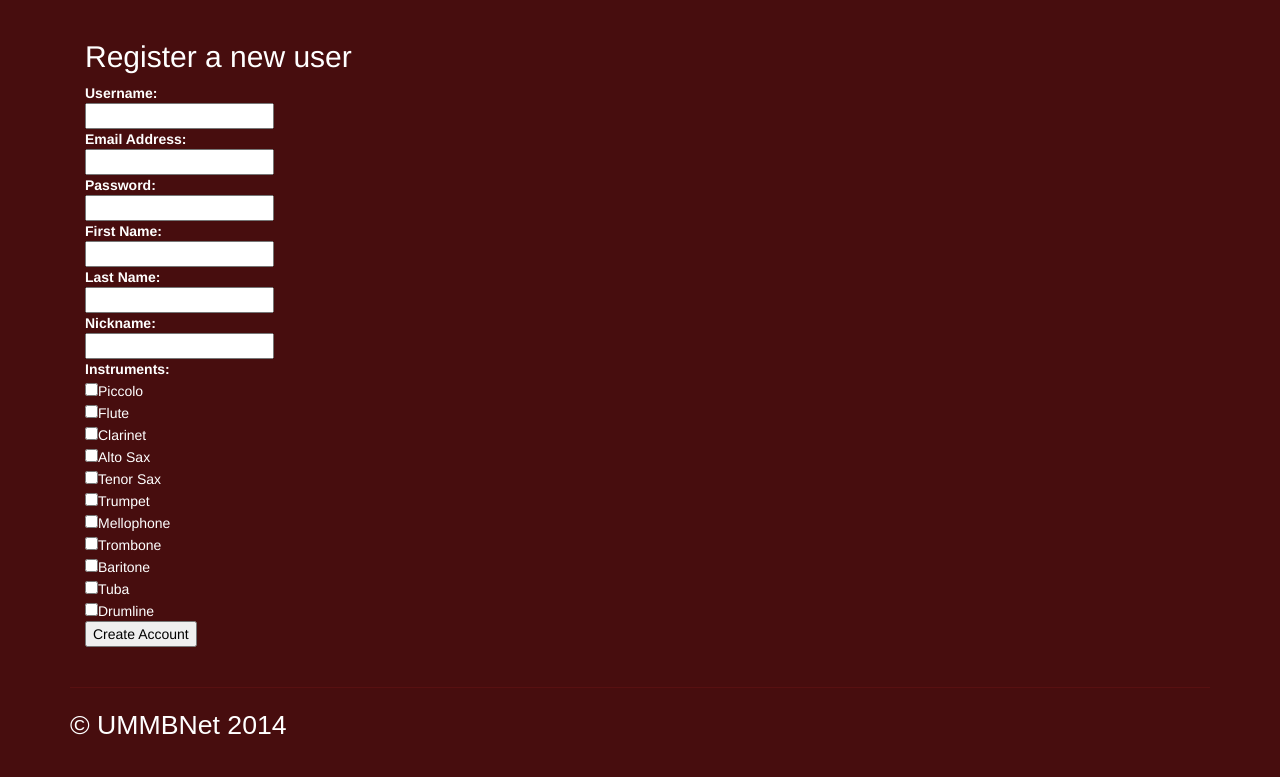
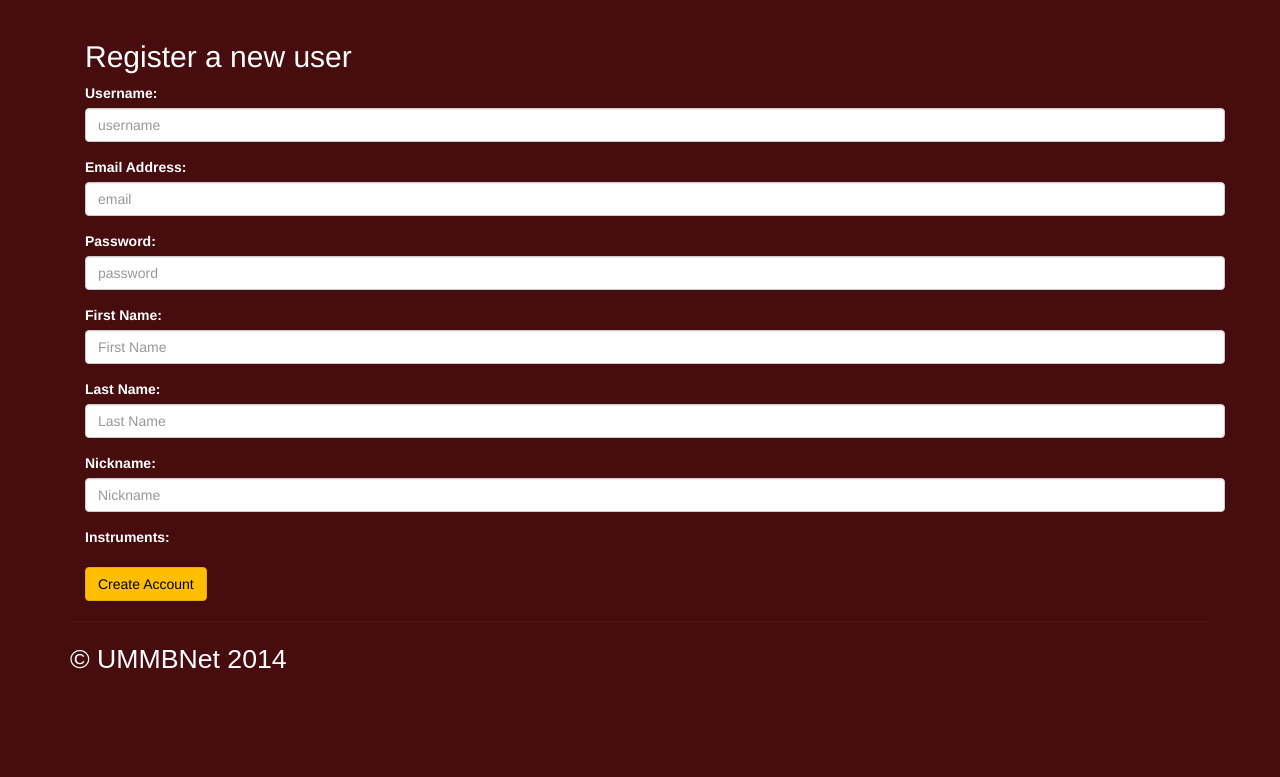
Before and after one commit to kevana/ummbNet, a Flask app: template templates/newuser.html in a window 1280 px wide. Shown: the part 52-829 px from the top of the page. After the commit the page ends 721 px from the top, so only its background shows below. Run offline with Flask 2, Linux system fonts and the light colour scheme; the template is opened without the code that fills it, so the values that code supplies are empty; parts of the project's set-up code (start-up, migrations or seed data) failed here and were passed over; some libraries are stand-ins or nearby versions.

Commit message:
Converted new user form to use bootstrap css, updated route function

```diff
--- a/templates/newuser.html
+++ b/templates/newuser.html
@@ -5,34 +5,41 @@
   <h2>Register a new user</h2>
   {% if error %}<p class=error><strong>Error:</strong></p> {{ error }}{% endif %}
   <form action="{{ url_for('newuser') }}" method='POST'>
-    <dl>
-      <dt>Username:</dt>
-      <dd><input type="text" name="username"></dd>
-      <dt>Email Address:</dt>
-      <dd><input type="text" name="email"></dd>
-      <dt>Password:</dt>
-      <dd><input type="password" name="password"></dd>
-      <dt>First Name:</dt>
-      <dd><input type="text" name="first_name"></dd>
-      <dt>Last Name:</dt>
-      <dd><input type="text" name="last_name"></dd>
-      <dt>Nickname:</dt>
-      <dd><input type="text" name="nickname"></dd>
-      <dt>Instruments:</dt>
-      <dd><input type="checkbox" name="piccolo" value="True">Piccolo</option><br>
-          <input type="checkbox" name="flute" value="True">Flute</option><br>
-          <input type="checkbox" name="clarinet" value="True">Clarinet</option><br>
-          <input type="checkbox" name="alto_sax" value="True">Alto Sax</option><br>
-          <input type="checkbox" name="tenor_sax" value="True">Tenor Sax</option><br>
-          <input type="checkbox" name="trumpet" value="True">Trumpet</option><br>
-          <input type="checkbox" name="mellophone" value="True">Mellophone</option><br>
-          <input type="checkbox" name="trombone" value="True">Trombone</option><br>
-          <input type="checkbox" name="baritone" value="True">Baritone</option><br>
-          <input type="checkbox" name="tuba" value="True">Tuba</option><br>
-          <input type="checkbox" name="drumline" value="True">Drumline</option><br>
-      </dd>
-      <dd><input type="submit" value="Create Account"></dd>
-    </dl>
+    <div class="form-group">
+      <label for="username">Username:</label>
+      <input type="text" class="form-control" name="username" id="username" placeholder="username">
+    </div>
+    <div class="form-group">
+      <label for="email">Email Address:</label>
+      <input type="email" class="form-control" name="email" id="email" placeholder="email">
+    </div>
+    <div class="form-group">
+      <label for="password">Password:</label>
+      <input type="password" class="form-control" name="password" id="password" placeholder="password">
+    </div>
+    <div class="form-group">
+      <label for="first_name">First Name:</label>
+      <input type="text" class="form-control" name="first_name" id="name" placeholder="First Name">
+    </div>
+    <div class="form-group">
+      <label for="last_name">Last Name:</label>
+      <input type="text" class="form-control" name="last_name" id="last_name" placeholder="Last Name">
+    </div>
+    <div class="form-group">
+      <label for="nickname">Nickname:</label>
+      <input type="text" class="form-control" name="nickname" id="nickname" placeholder="Nickname">
+    </div>
+    <div class="form-group">
+      <label>Instruments:</label>
+      {% for instr in instruments %}
+      <div class="checkbox">
+        <label>
+        <input type="checkbox" name="{{ instr.name }}" value="True">{{ instr.name }}
+        </label>
+      </div>
+      {% endfor %}
+    </div>
+      <button type="submit" class="btn btn-primary">Create Account</button>
   </form>
 </div>
 {% endblock %}
--- a/ummbNet.py
+++ b/ummbNet.py
@@ -269,10 +269,11 @@ def newuser():
                 error = 'Account creation failed: database error'
                 return redirect(url_for('newuser', error=error))
             return redirect(url_for('index'))
+    instruments = Instrument.query.all()
     if session.get('logged_in') == True:
         user = current_user.get_user()
-        return render_template('newuser.html', user=user)
-    return render_template('newuser.html')
+        return render_template('newuser.html', user=user, instruments=instruments)
+    return render_template('newuser.html', instruments=instruments)
 
 @app.route('/requests')
 @login_required
@@ -372,27 +373,27 @@ def add_request(band_id, event_id, instrument_id, part):
 
 def get_form_instr():
     instr = []
-    if request.form.get('piccolo', None) == 'True':
+    if request.form.get('Piccolo', None) == 'True':
         instr.append(Instrument.query.filter_by(name='Piccolo').first())
-    if request.form.get('flute', None) == 'True':
+    if request.form.get('Piccolo', None) == 'True':
         instr.append(Instrument.query.filter_by(name='Flute').first())
-    if request.form.get('clarinet', None) == 'True':
+    if request.form.get('Clarinet', None) == 'True':
         instr.append(Instrument.query.filter_by(name='Clarinet').first())
-    if request.form.get('alto_sax') == 'True':
+    if request.form.get('Alto Sax') == 'True':
         instr.append(Instrument.query.filter_by(name='Alto Sax').first())
-    if request.form.get('tenor_sax') == 'True':
+    if request.form.get('Tenor Sax') == 'True':
         instr.append(Instrument.query.filter_by(name='Tenor Sax').first())
-    if request.form.get('trumpet') == 'True':
+    if request.form.get('Trumpet') == 'True':
         instr.append(Instrument.query.filter_by(name='Trumpet').first())
-    if request.form.get('mellophone') == 'True':
+    if request.form.get('Mellophone') == 'True':
         instr.append(Instrument.query.filter_by(name='Mellophone').first())
-    if request.form.get('trombone') == 'True':
+    if request.form.get('Trombone') == 'True':
         instr.append(Instrument.query.filter_by(name='Trombone').first())
-    if request.form.get('baritone') == 'True':
+    if request.form.get('Baritone') == 'True':
         instr.append(Instrument.query.filter_by(name='Baritone').first())
-    if request.form.get('tuba') == 'True':
+    if request.form.get('Tuba') == 'True':
         instr.append(Instrument.query.filter_by(name='Tuba').first())
-    if request.form.get('drumline') == 'True':
+    if request.form.get('Drumline') == 'True':
         instr.append(Instrument.query.filter_by(name='Drumline').first())
     return instr
 
```
